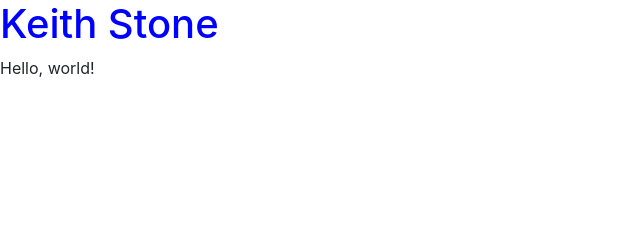
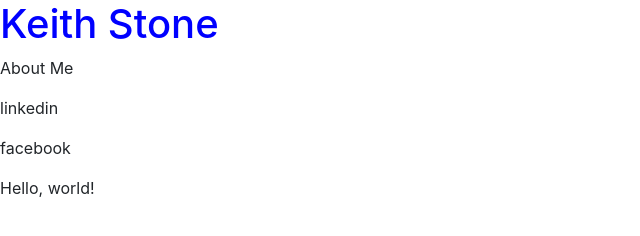
Before and after one commit to kcumpston/cs50w-project0, a plain HTML site: page index.html in a window 1280 px wide. Shown: the whole page, without its empty margins (0-640 px from the left). Drawn offline with nearby package versions, Linux system fonts and the light colour scheme.

Commit message:
edited index

```diff
--- a/index.html
+++ b/index.html
@@ -9,6 +9,11 @@
 	</head>
 	<body>
 		<h1>Keith Stone</h1>
+		<nav>
+			<p>About Me</p>
+			<p>linkedin</p>
+			<p>facebook</p>
+		</nav>
 		Hello, world!
 	</body>
 </html>
```
